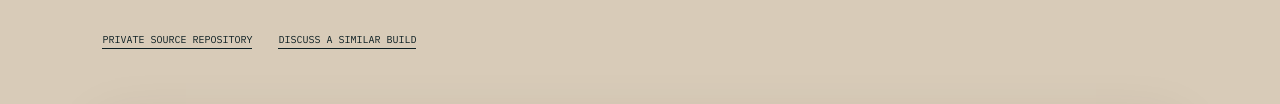
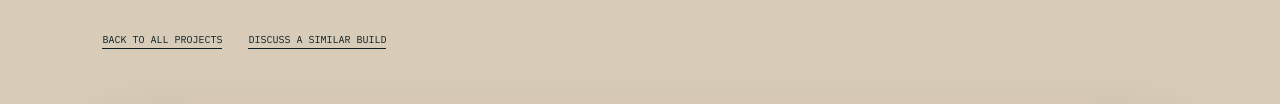
Before and after one commit to ghostichukwu002/Portfolio, a plain HTML site: page project-mailora.html in a window 1280 px wide. Shown: the part 604-708 px from the top of the page. Drawn offline with Linux system fonts and the light colour scheme.

Commit message:
Keep private MAILORA source link off public case study

```diff
--- a/project-mailora.html
+++ b/project-mailora.html
@@ -30,7 +30,7 @@
         <div><dt>Focus</dt><dd>Product interface and interaction design</dd></div>
         <div><dt>Status</dt><dd>In development</dd></div>
       </dl>
-      <div class="links"><a href="https://github.com/ghostichukwu002/Mailora" target="_blank" rel="noopener">Private source repository</a><a href="index.html#contact">Discuss a similar build</a></div>
+      <div class="links"><a href="index.html#showcase">Back to all projects</a><a href="index.html#contact">Discuss a similar build</a></div>
     </section>
 
     <section class="mailora-product-frame" aria-label="MAILORA interface preview">
```
